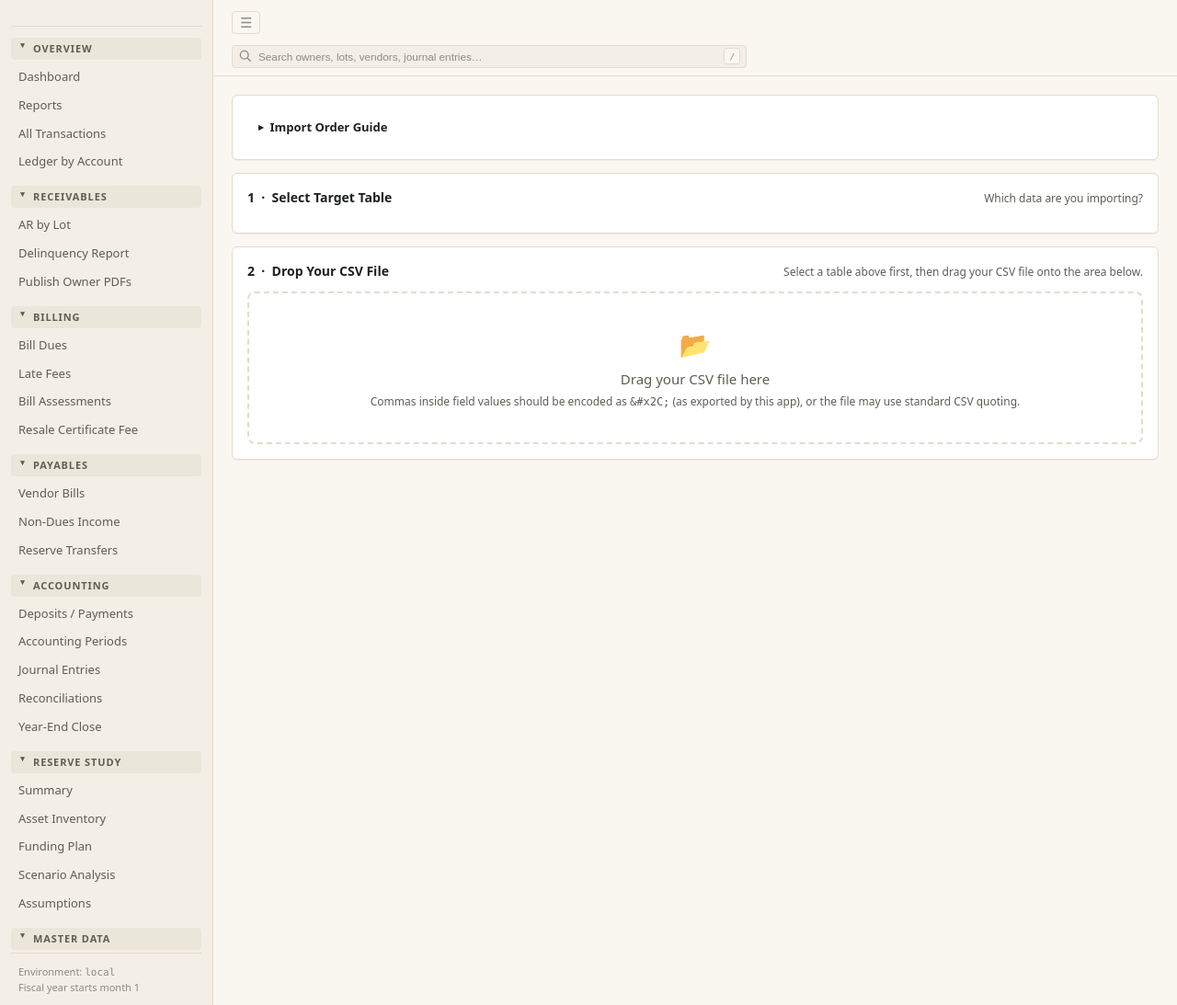
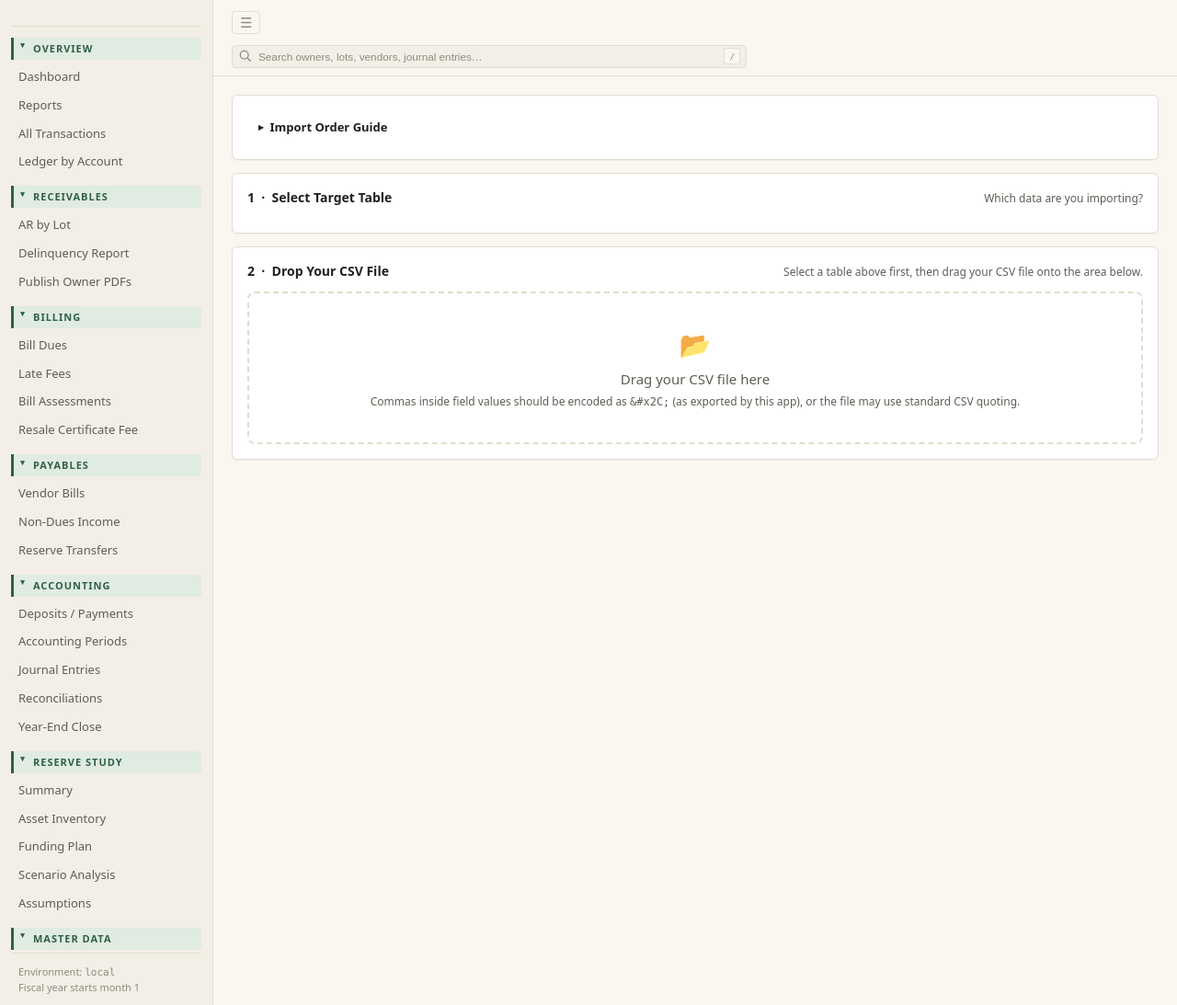
Before and after one commit to dweilert/hoa-accounting-tauri, a Python web app: template src/hoa_accounting/web/templates/import.html in a window 1280 px wide. Shown: the whole page at 92% size. Run offline with Jinja, Linux system fonts and the light colour scheme; the template is opened without the code that fills it, so the values that code supplies are empty.

Commit message:
Improve sidebar section header contrast across all themes
Replace subtle surface-sunken background with accent-colored left border
and accent text color, making category labels clearly distinct from nav
items in all 6 themes (warm, slate, sage, ocean, sand, dusk).

Co-Authored-By: Claude Sonnet 4.6 <noreply@anthropic.com>

```diff
--- a/src/hoa_accounting/web/static/app.css
+++ b/src/hoa_accounting/web/static/app.css
@@ -348,23 +348,25 @@ hr {
   gap: 6px;
   width: 100%;
   padding: 4px var(--sp-2);
+  padding-left: calc(var(--sp-2) - 3px); /* offset for left border */
   margin-bottom: var(--sp-1);
-  background: var(--surface-sunken);
+  background: var(--accent-subtle);
   border: none;
+  border-left: 3px solid var(--accent);
   cursor: pointer;
   font: inherit;
   font-size: 11px;
-  font-weight: 600;
+  font-weight: 700;
   text-transform: uppercase;
-  letter-spacing: 0.08em;
-  color: var(--text-muted);
+  letter-spacing: 0.09em;
+  color: var(--accent);
   text-align: left;
-  border-radius: var(--radius-sm);
+  border-radius: 0 var(--radius-sm) var(--radius-sm) 0;
   transition: color 100ms ease, background 100ms ease;
 }
 .sidebar__section-header:hover {
-  color: var(--text);
-  background: var(--border);
+  color: var(--accent-hover, var(--accent));
+  background: var(--accent-border);
 }
 .sidebar__section-header:focus-visible {
   outline: 2px solid var(--accent-border);
```
